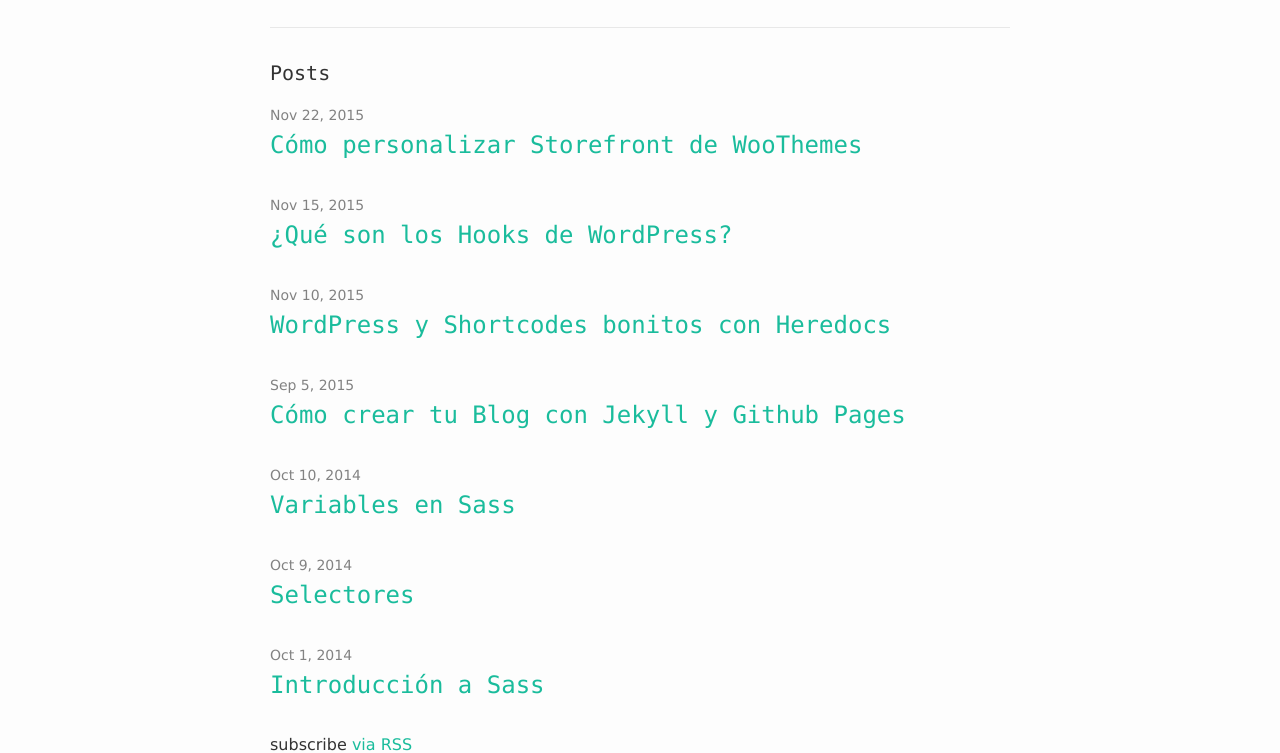
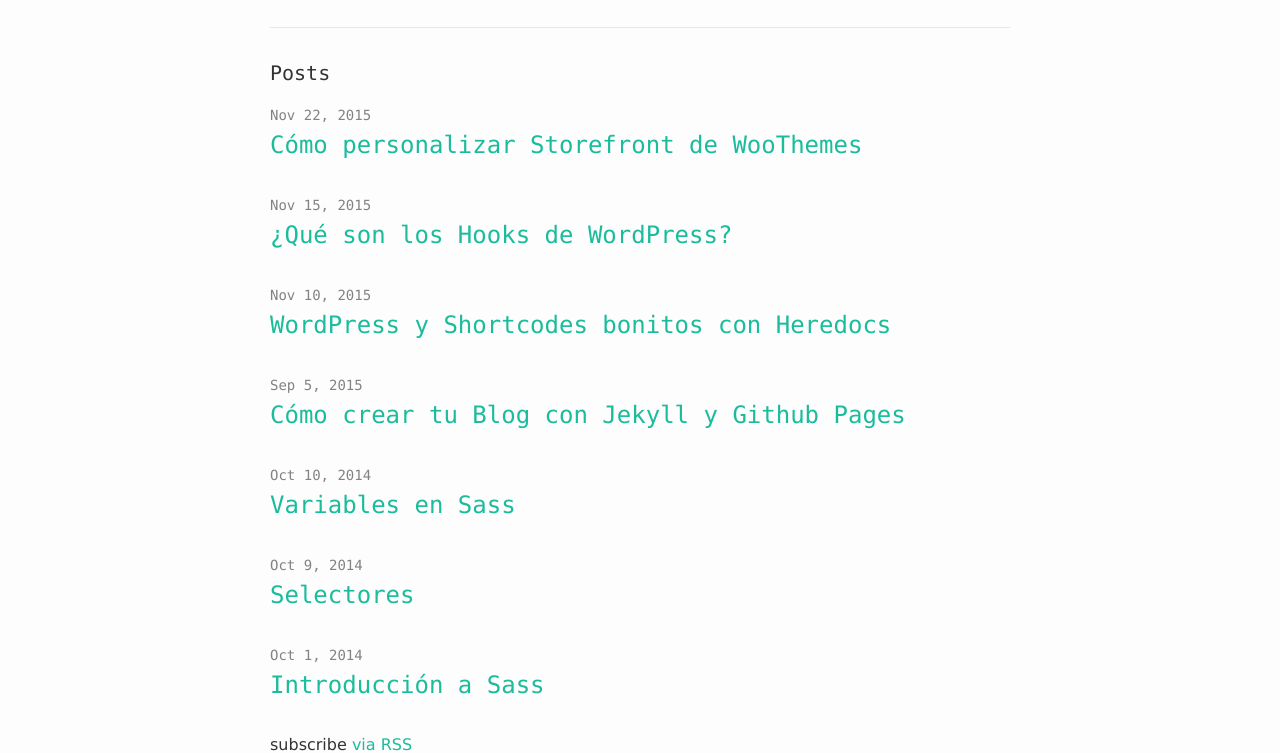
Before and after one commit to montalvomiguelo/montalvomiguelo.github.io, a Jekyll site: the page built from index.html, in a window 1280 px wide. Shown: the part 142-895 px from the top of the page. Built offline with Jekyll 4.4.1, drawn with Linux system fonts in a browser that asks for light colours.

Commit message:
changed font-family for post meta

```diff
--- a/_sass/_layout.scss
+++ b/_sass/_layout.scss
@@ -175,6 +175,7 @@
 .post-meta {
   font-size: $small-font-size;
   color: $grey-color;
+  font-family: $font-family-monospace;
 }
 
 .post-link {
```
